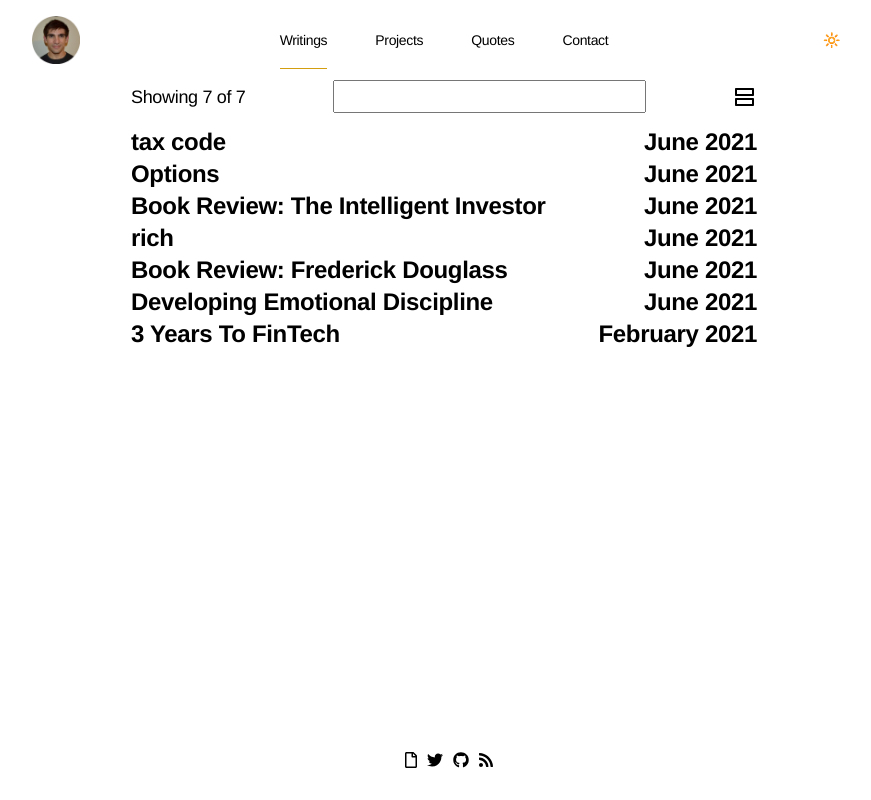
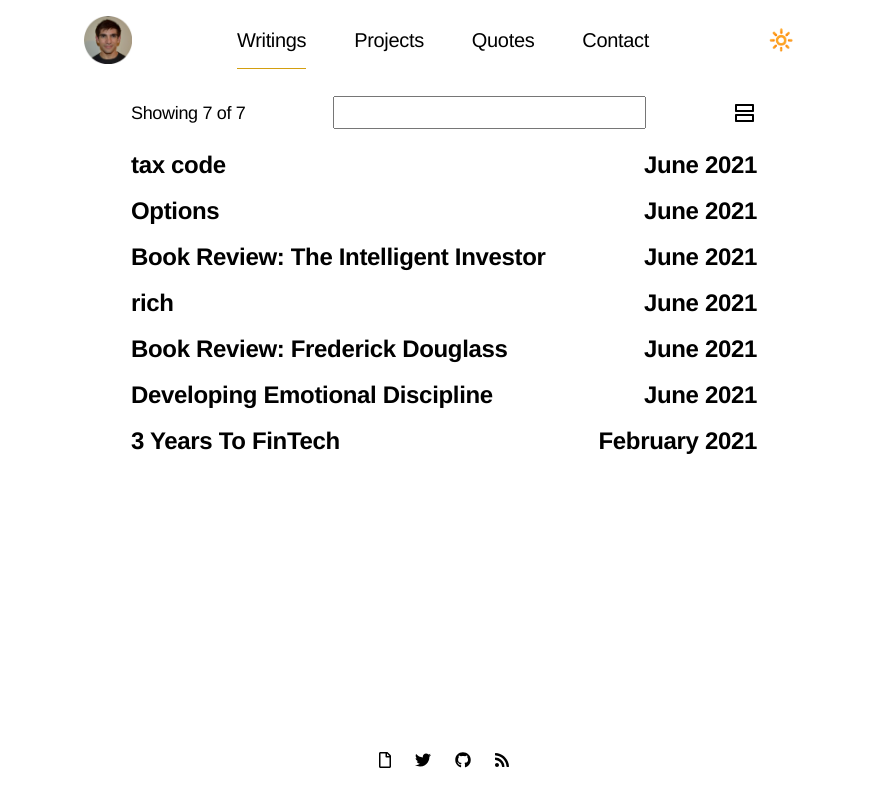
Before and after one commit to Anthony-Calderaro/calderarrow, a Next.js app: page /writings in a window 1280 px wide. Shown: the whole page, without its empty margins (196-1067 px from the left). Built offline with nearby package versions, Linux system fonts and the light colour scheme.

Commit message:
Adds mobile styles.

```diff
--- a/pages/index.js
+++ b/pages/index.js
@@ -22,7 +22,7 @@ export default function Home() {
       <p>I'm a <HomePageLink linkObject={homePageLinks.software} />, <HomePageLink linkObject={homePageLinks.dlvfr} />, and <HomePageLink linkObject={homePageLinks.cpa}/></p>
       <p>I'm passionate about financial technology and currently work as a software engineer at <HomePageLink linkObject={homePageLinks.employer} /></p>
       <p>This is my public page where I post <HomePageLink linkObject={homePageLinks.writings} />, <HomePageLink linkObject={homePageLinks.projects} />, and things <HomePageLink linkObject={homePageLinks.quotes} /> that I find interesting.</p>
-      <p>The things I say here are coming from Anthony, the regular dude, not Anthony the accountant and not Anthony the dude who works for ${'COMPANY'}. The things I say here are my own, read at your own risk, <HomePageLink linkObject={homePageLinks.ymmv} />, et cetera, et cetera.</p>
+      <p>The things I say here are my own. Read at your own risk, <HomePageLink linkObject={homePageLinks.ymmv} />, et cetera, et cetera.</p>
 
     </div>
   );
--- a/styles/Footer.module.css
+++ b/styles/Footer.module.css
@@ -24,12 +24,13 @@
 }
 
 .icon_menu svg {
-  margin-left: 10px;
+  /* margin-left: 24px; */
+  margin: 0 12px;
   font-size: 16px;
   cursor: pointer;
 }
 
-@media (max-width: 1000px) {
+@media (max-width: 800px) {
   .icon_menu {
     /* width: 600px; */
   }
--- a/styles/Header.module.css
+++ b/styles/Header.module.css
@@ -39,7 +39,7 @@
 }
 
 .headshot div {
-  height: 32px;
+  /* height: 32px; */
   width: 32px;
 }
 
@@ -52,12 +52,17 @@
   margin: 10px 0;
 }
 
-@media (min-width: 1000px) {
+@media (min-width: 650px) {
   .link {
     padding: 12px 0;
     margin: 0 24px;
   }
   .headerContainer {
-    width: 1000px;
+    width: 800px;
+    font-size: 20px;
+  }
+
+  .headshot div {
+    width: 48px;
   }
 }
--- a/styles/Writings.module.css
+++ b/styles/Writings.module.css
@@ -26,7 +26,7 @@
 }
 .ul li:hover {
   border-radius: 4px;
-  background: #eee;
+  /* background: #eee; */
 }
 
 .ul li {
@@ -43,21 +43,45 @@
   line-height: 12px;
 }
 
+.post:hover span {
+  text-decoration: underline;
+  /* border-bottom: 1px solid black; */
+}
+
 .post_details {
   display: flex;
-  font-size: 14px;
+  font-size: 12px;
   justify-content: space-between;
 }
 
 .post_details span {
   margin-right: 4px;
+  opacity: .65;
 }
 
-@media (min-width: 1000px) {
+.post_details span:hover {
+  opacity: 1;
+}
+
+@media (min-width: 600px) {
+  .writing_container {
+    margin-top: 16px;
+  }
   .heading {
     font-size: 18px;
   }
   .post {
     font-size: 24px;
   }
+
+  .post_details {
+    padding-top: 6px;
+  }
+  .post_details span {
+    font-size: 16px;
+  }
+
+  .ul li {
+    padding: 12px 0;
+  }
 }
--- a/styles/globals.css
+++ b/styles/globals.css
@@ -26,6 +26,7 @@ main {
   max-width: 650px;
   width: 100%;
   padding: 0 12px;
+  margin: auto;
   min-height: 80vh; /* Todo: Fix so not fixed */
 }
 
@@ -50,11 +51,12 @@ light: 156,163,175*/
 }
 
 .icon {
-  height: 18x;
-  width: 18px;
+  /* height: 18x; */
+  width: 20px;
+
 }
 
-@media (min-width: 1000px) {
+@media (min-width: 600px) {
   .container {
     align-items: center;
   }
```
